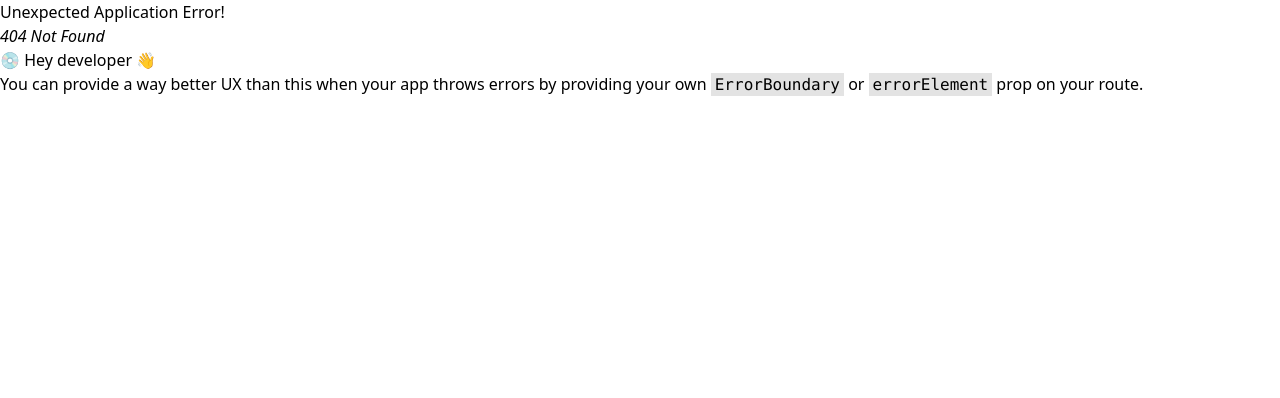
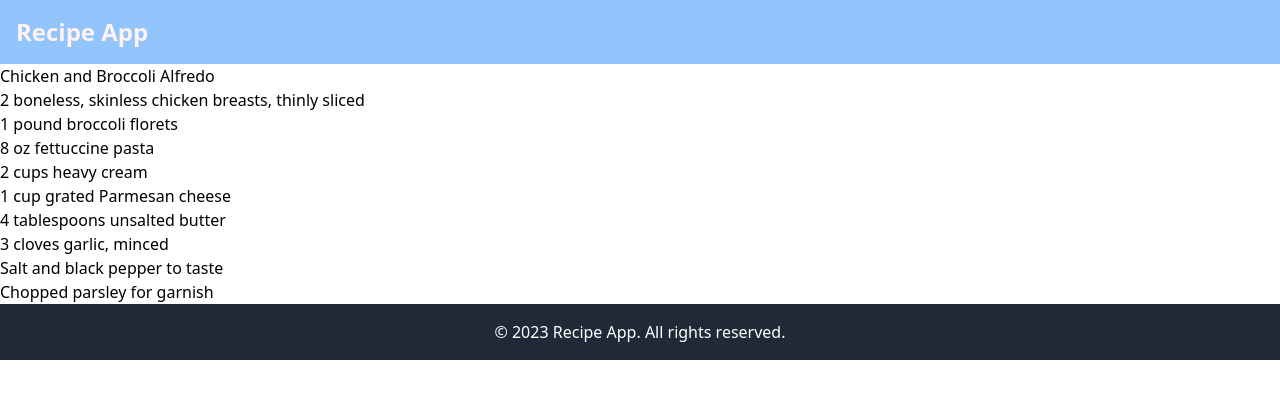
Before and after one commit to scottvphan/recipe-app, a React (Vite) app: page /recipe/1 in a window 1280 px wide. Before the commit this address had no page. Shown: the top 398 px of the page. Built offline with nearby package versions, Linux system fonts and the light colour scheme.

Commit message:
moved recipe card component to recipe page

```diff
--- a/src/App.tsx
+++ b/src/App.tsx
@@ -7,6 +7,7 @@ import {
 } from "react-router-dom";
 import HomePage from "./pages/HomePage";
 import Layout from "./components/Layout";
+import RecipePage from "./pages/RecipePage";
 
 function App() {
   const [data, setData] = useState<any>();
@@ -31,6 +32,7 @@ function App() {
     createRoutesFromElements(
     <Route path="/" element={<Layout data={data} />}>
         <Route path="/" element={<HomePage />} />
+        <Route path="/recipe/:id" element={<RecipePage />} />
       </Route>
     )
   );
--- a/src/components/RecipeCardComponent.tsx
+++ /dev/null
@@ -1,13 +0,0 @@
-
-export default function RecipeCardComponent({data}:any) {
-
-
-  return (
-      <div className="bg-white p-6 rounded-lg shadow-md cursor-pointer">
-        <h3 className="text-xl font-semibold mb-2">{data.title}</h3>
-        <p className="text-gray-600">
-          {data.cuisine}
-        </p>
-      </div>
-  );
-}
--- a/src/components/RecipeIngredientsComponent.tsx
+++ b/src/components/RecipeIngredientsComponent.tsx
@@ -1,22 +1,6 @@
 import { useState, useEffect } from "react";
 import { v4 as uuidv4 } from "uuid";
 
-export default function RecipeIngredientsComponent({ data }: any) {
-  const [ingredientCards, setIngredientCards] = useState<any>();
-
-  useEffect(() => {
-    if (data) {
-      const mappedIngredients = data.map((ingredient: string) => (
-        <li key={uuidv4()}>{ingredient}</li>
-      ));
-
-      setIngredientCards(mappedIngredients);
-    }
-  }, [data]);
-
-  return (
-    <>
-      {ingredientCards && ingredientCards}
-    </>
-  )
+export default function RecipeIngredientsComponent({ ingredients }: any) {
+  return ;
 }
--- /dev/null
+++ b/src/pages/RecipePage.tsx
@@ -0,0 +1,27 @@
+import { useState, useEffect } from "react";
+import { v4 as uuidv4 } from "uuid";
+import RecipeIngredientsComponent from "../components/RecipeIngredientsComponent";
+import { useOutletContext } from "react-router-dom";
+
+export default function RecipePage() {
+  const { data } = useOutletContext();
+  const [ingredientCards, setIngredientCards] = useState<any>();
+  const recipe = data[0];
+
+  useEffect(() => {
+    console.log(recipe)
+    if (recipe) {
+      const mappedIngredients = recipe.ingredients.map((ingredients: any) => {
+        return <li>{ingredients}</li>;
+      });
+      setIngredientCards(mappedIngredients)
+    }
+
+  }, []);
+  return (
+    <div>
+      <h1>{recipe.title}</h1>
+      {ingredientCards && <ul>{ingredientCards}</ul>}
+    </div>
+  );
+}
```
